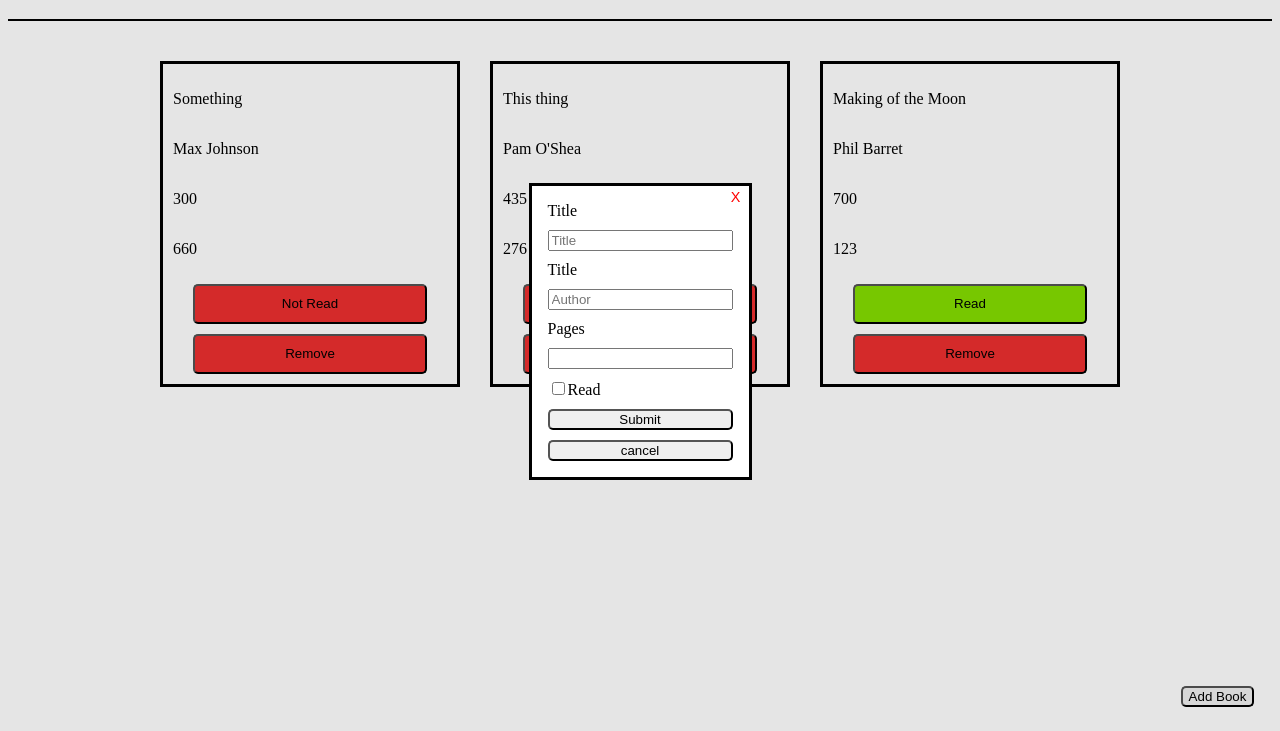
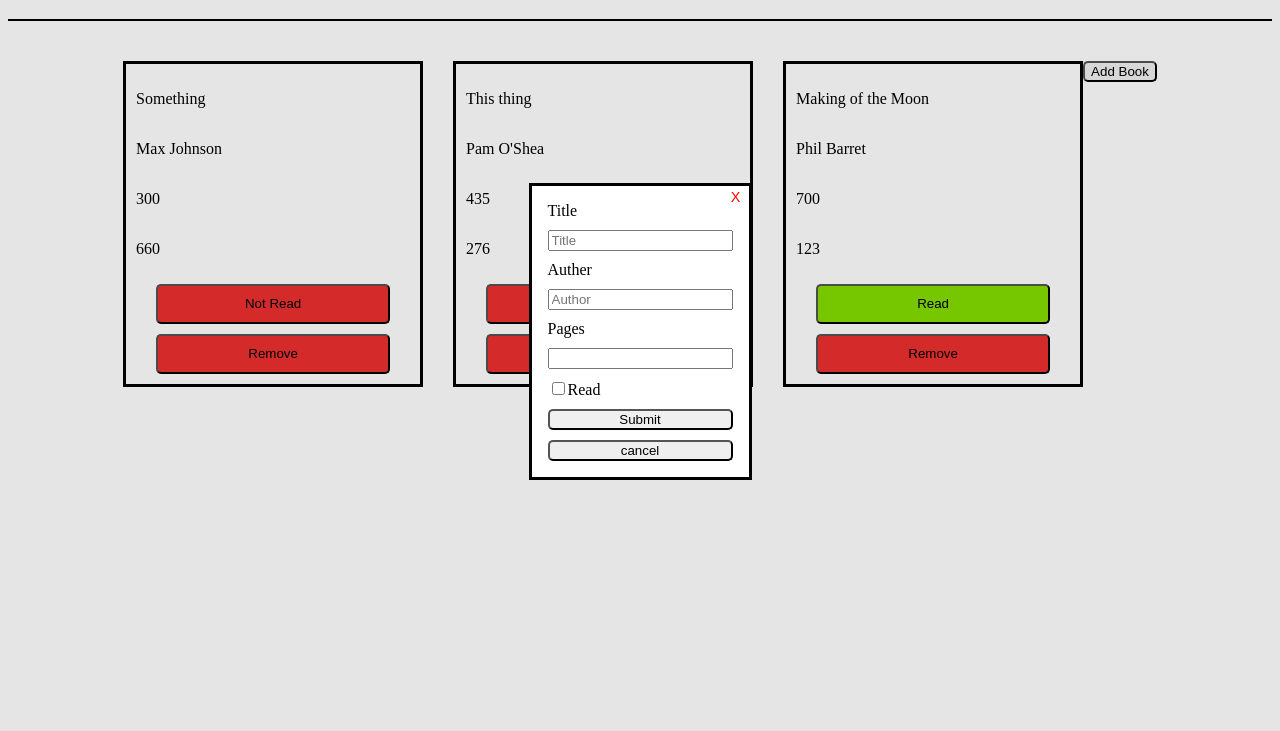
Before and after one commit to Mark-a-obrien/library2.0, a plain HTML site: page index.html in a window 1280 px wide. Both pictures are taken after a click on the button "Add Book". Shown: the part 69-800 px from the top of the page. Drawn offline with Linux system fonts and the light colour scheme.

Commit message:
fix bugs

```diff
--- a/index.html
+++ b/index.html
@@ -10,7 +10,6 @@
     <title>Libary2.0</title>
 </head>
 <body>
-
     <header><h1>Libary</h1></header>
 
 
@@ -34,7 +33,7 @@
             <label for="title">Title</label>
             <input type="text" name="title" id="title" placeholder="Title" required>
 
-            <label for="author">Title</label>
+            <label for="author">Auther</label>
             <input type="text" name="author" id="author" placeholder="Author" required>
 
             <label for="numPages">Pages</label>
--- a/style.css
+++ b/style.css
@@ -103,7 +103,7 @@ button {
 
 
 button.add-book {
-    position: fixed;
+    position: sticky;
     right: 2%;
     bottom: 3%;
 }
```
